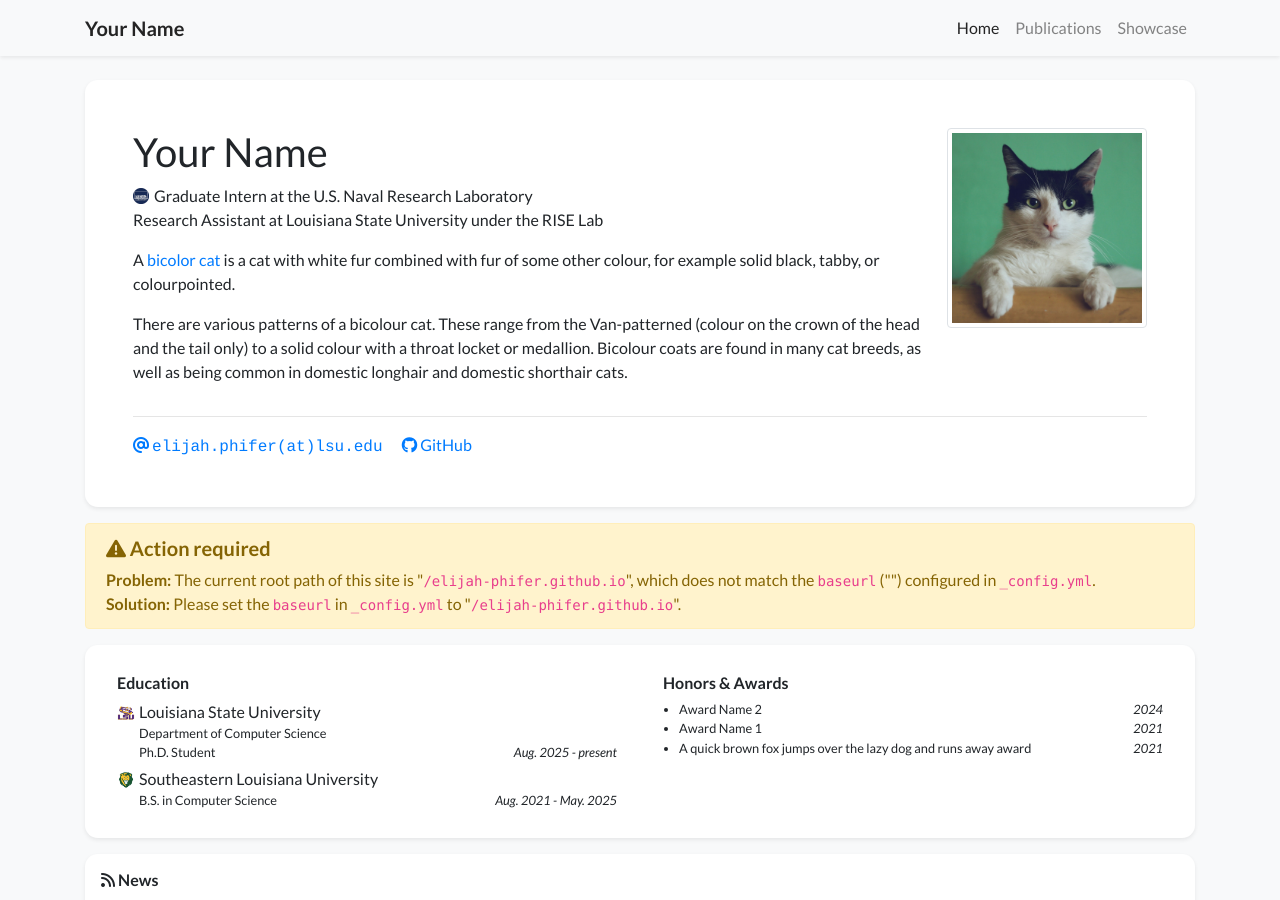
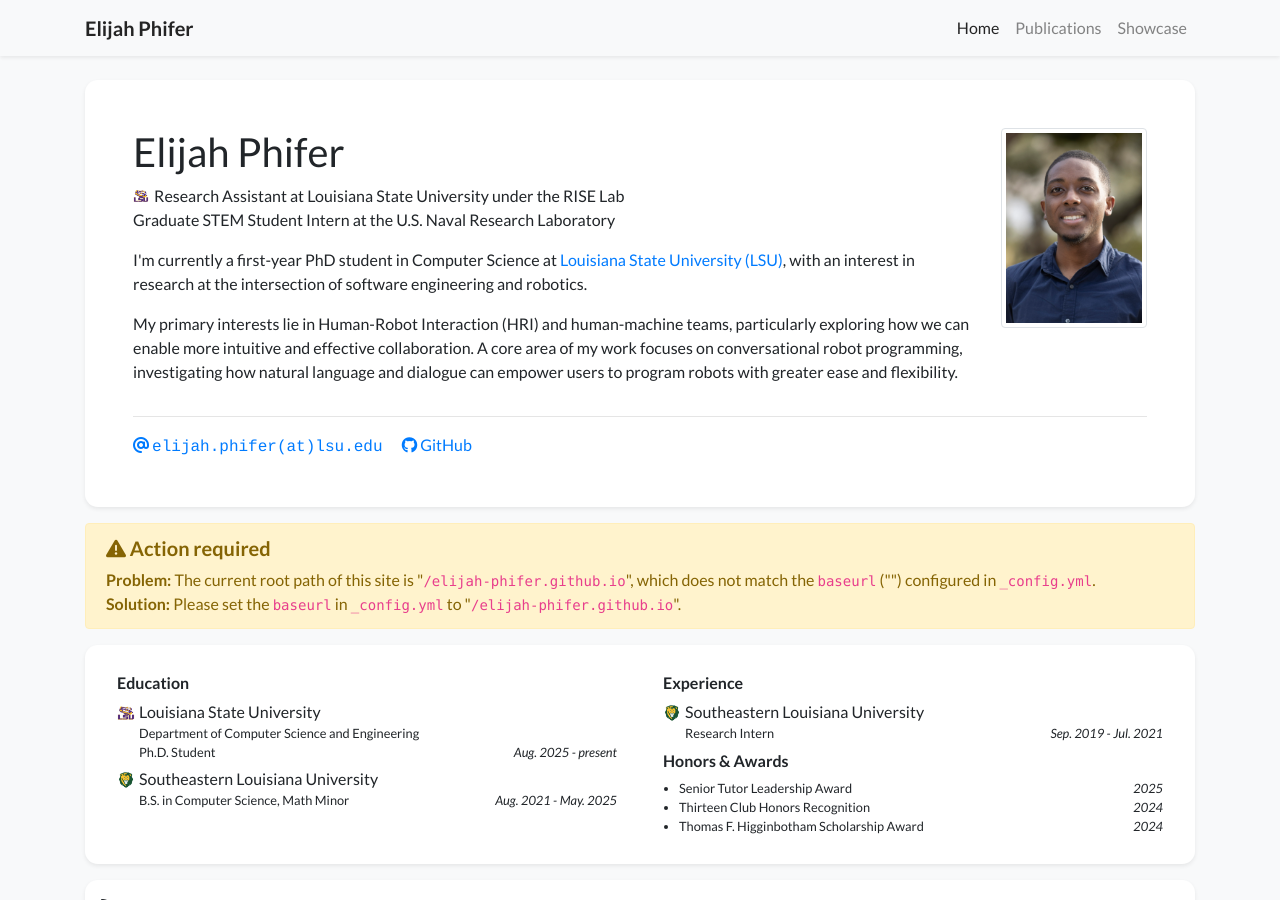
Before and after one commit to Elijah-Phifer/elijah-phifer.github.io, a Jekyll site: the page built from index.html, in a window 1280 px wide and 900 px high. Built offline with Jekyll 4.4.1, drawn with Linux system fonts in a browser that asks for light colours; nearby versions of some CDN libraries; a style sheet for code colours, icons or effects is not loaded.

Commit message:
Update profile.yml

```diff
--- a/_data/profile.yml
+++ b/_data/profile.yml
@@ -1,11 +1,11 @@
-primary_name: "Your Name"
+primary_name: "Elijah Phifer"
 secondary_name: ""
-navbar_name: "Your Name"
+navbar_name: "Elijah Phifer"
 
 positions:
-- logo: /assets/images/badges/NRLlogo.png  # Logo is optional
-  name: Graduate Intern at the U.S. Naval Research Laboratory
-- name: Research Assistant at Louisiana State University under the RISE Lab
+- logo: /assets/images/badges/tiger_logo.png  # Logo is optional
+  name: Research Assistant at Louisiana State University under the RISE Lab
+- name: Graduate STEM Student Intern at the U.S. Naval Research Laboratory
 
 
 email: "elijah.phifer@lsu.edu"
@@ -22,40 +22,44 @@ github: Elijah-Phifer
 short_bio_text_justify: false
 short_bio: >-
   <p>
-    A <a href="https://en.wikipedia.org/wiki/Bicolor_cat" target="_blank">bicolor cat</a> is a cat with white fur combined with fur of some other colour, for example solid black, tabby, or colourpointed.
+    I'm currently a first-year PhD student in Computer Science at <a href="https://www.lsu.edu/eng/cse/index.php" target="_blank">Louisiana State University (LSU)</a>,
+      with an interest in research at the intersection of software engineering and robotics.
   </p>
   <p>
-    There are various patterns of a bicolour cat. These range from the Van-patterned (colour on the crown of the head
-    and the tail only) to a solid colour with a throat locket or medallion. Bicolour coats are found in many cat breeds,
-    as well as being common in domestic longhair and domestic shorthair cats.
+
+    My primary interests lie in Human-Robot Interaction (HRI) and human-machine teams,
+      particularly exploring how we can enable more intuitive and effective collaboration.
+    A core area of my work focuses on conversational robot programming,
+      investigating how natural language and dialogue can empower users to program robots with greater ease and flexibility.
+
   </p>
 
-portrait_url: /assets/images/photos/portrait.jpg
+portrait_url: /assets/images/photos/3887EB5E-1140-4393-A8EA-A09361D968C1_1_102_o.jpeg
 portrait_caption: >-
-  Photo by Manja Vitolic on Unsplash (this caption is optional, comment it out to disable).
+  My headshot from when I was a tutor at Southeastern Louisiana University!
 
 education:
 - name: Louisiana State University
   logo: /assets/images/badges/tiger_logo.png
   position: >-
-    Department of Computer Science <br/>
+    Department of Computer Science and Engineering <br/>
     Ph.D. Student
   date: Aug. 2025 - present
 - name: Southeastern Louisiana University
   logo: /assets/images/badges/lion_logo.png
-  position: B.S. in Computer Science
+  position: B.S. in Computer Science, Math Minor
   date: Aug. 2021 - May. 2025
 
-# experience:
-# - name: Peking University
-#   logo: /assets/images/badges/PKU_red.png
-#   position: Research Intern
-#   date: Sep. 2019 - Jul. 2021
+experience:
+- name: Southeastern Louisiana University
+  logo: /assets/images/badges/lion_logo.png
+  position: Research Intern
+  date: Sep. 2019 - Jul. 2021
 
 awards:
-- name: Award Name 2
+- name: Senior Tutor Leadership Award
+  date: 2025
+- name: Thirteen Club Honors Recognition
   date: 2024
-- name: Award Name 1
-  date: 2021
-- name: A quick brown fox jumps over the lazy dog and runs away award
-  date: 2021
+- name: Thomas F. Higginbotham Scholarship Award
+  date: 2024
```
